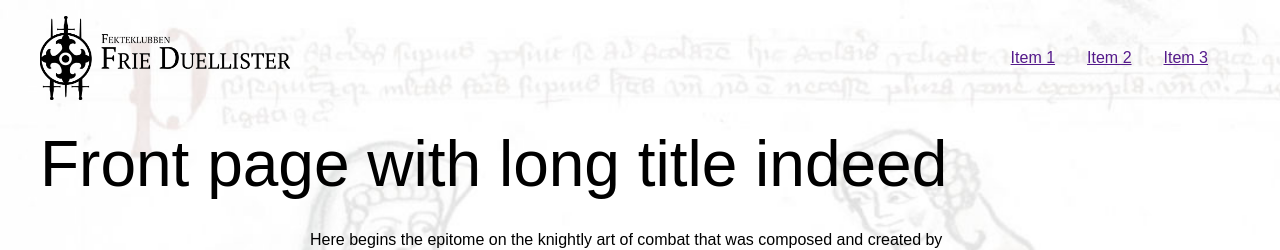
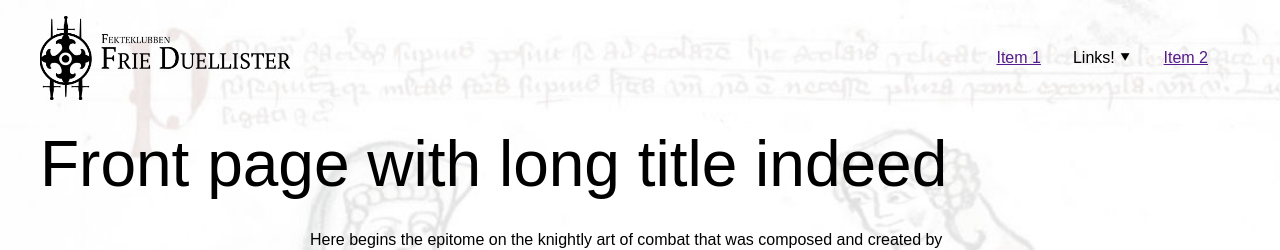
Before and after one commit to havardeidheim/havardeidheim.github.io, a Jekyll site: the page built from index.md, in a window 1280 px wide. Shown: the top 250 px of the page. Built offline with Jekyll 4.4.1, drawn with Linux system fonts in a browser that asks for light colours.

Commit message:
naigation

```diff
--- a/_includes/header.html
+++ b/_includes/header.html
@@ -1,16 +1,28 @@
 <div class="row">
   <div class="header">
-    <div class="logo"></div>
+    <a href="/" class="logo"></a>
     <div class="navigation">
       <ul class="nav-list">
         <li class="nav-item">
           <a class="nav-link" href="">Item 1</a>
         </li>
         <li class="nav-item">
-          <a class="nav-link" href="">Item 2</a>
+          <div class="dropdown-menu">
+            <button class="dropdown-menu-button">Links!</button>
+            <div class="dropdown-menu-content">
+              <ul class="dropdown-menu-link-list">
+                <li class="nav-item">
+                  <a class="nav-link" href="">Item 11</a>
+                </li>
+                <li class="nav-item">
+                  <a class="nav-link" href="">Item 12</a>
+                </li>
+              </ul>
+            </div>
+          </div>
         </li>
         <li class="nav-item">
-          <a class="nav-link" href="">Item 3</a>
+          <a class="nav-link" href="">Item 2</a>
         </li>
       </ul>
     </div>
--- a/_sass/site.scss
+++ b/_sass/site.scss
@@ -23,6 +23,32 @@
   &--indent {
     max-width: 660px;
     padding-inline: 0;
+  }
+}
+
+.dropdown-menu {
+  position: relative;
+  .dropdown-menu-button::after {
+    margin-left: $spacing-025;
+    content: "⯆";
+  }
+  .dropdown-menu-content {
+    display: none;
+    z-index: 1;
+    position: absolute;
+    background-color: white;
+    box-shadow: 0px 8px 16px 0px rgba(0, 0, 0, 0.2);
+    min-width: 120px;
+    padding: $spacing-1;
+  }
+}
+
+.dropdown-menu:hover {
+  .dropdown-menu-button::after {
+    content: "⯅";
+  }
+  .dropdown-menu-content {
+    display: block;
   }
 }
 
@@ -55,6 +81,7 @@
       flex-direction: row;
       justify-content: left;
     }
+
     .nav-item {
       margin-right: $spacing-2;
     }
--- a/_sass/vars.scss
+++ b/_sass/vars.scss
@@ -16,6 +16,8 @@
 
 $color-text-default: black;
 
+$spacing-025: 4px;
+$spacing-05: 8px;
 $spacing-1: 16px;
 $spacing-15: 24px;
 $spacing-2: 32px;
```
